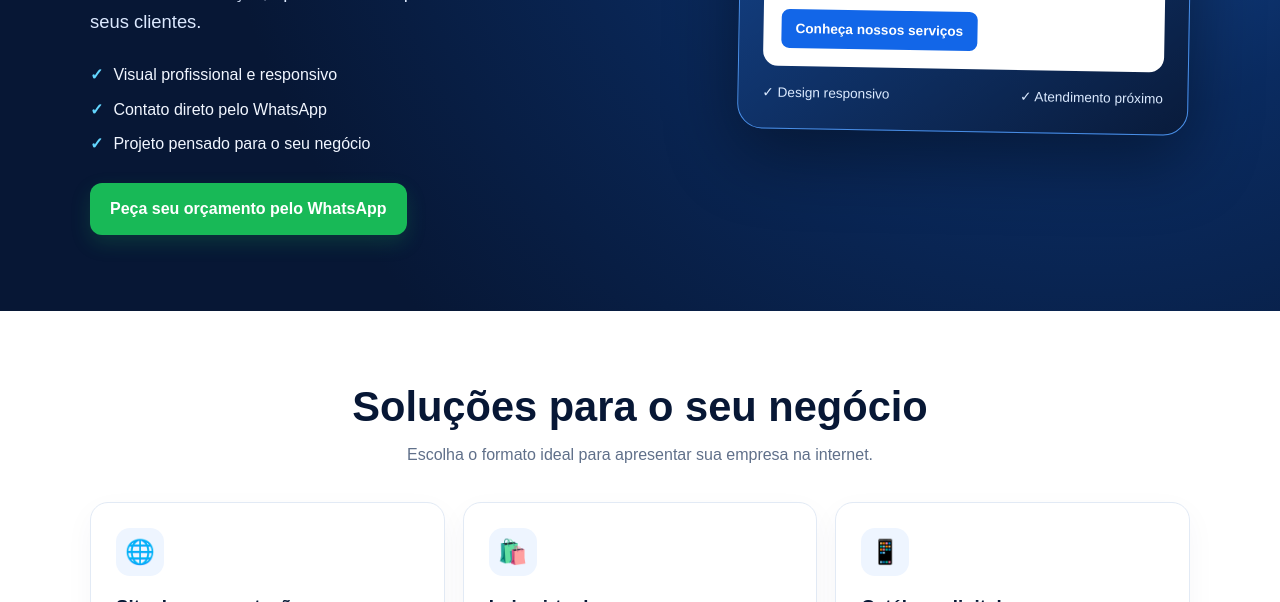
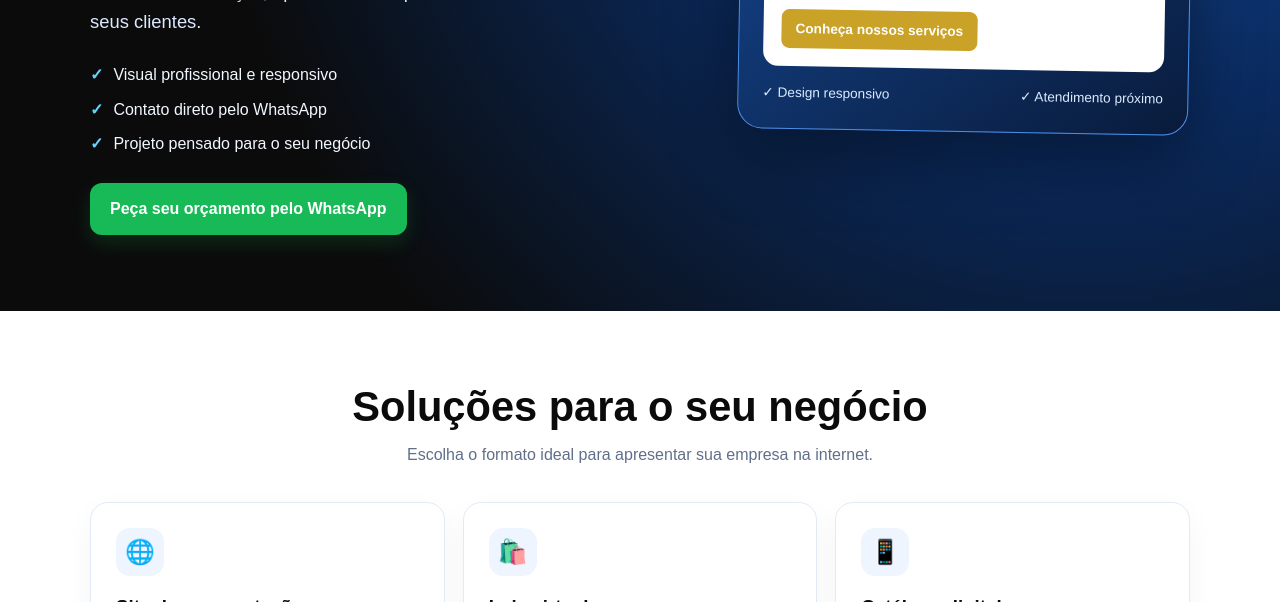
Before and after one commit to sitesemcriacao/Sites-em-criacao, a plain HTML site: page index.html in a window 1280 px wide. Shown: the part 498-1100 px from the top of the page. Drawn offline with Linux system fonts and the light colour scheme.

Commit message:
Update index.html
Alteração das cores

```diff
--- a/index.html
+++ b/index.html
@@ -6,7 +6,7 @@
 <meta name="description" content="Sites em Criação: sites modernos, catálogos digitais e lojas virtuais para pequenas empresas. Peça seu orçamento pelo WhatsApp.">
 <title>JS Sites em Criação | Sua empresa merece estar na internet</title>
 <style>
-:root{--navy:#071735;--blue:#1266e8;--cyan:#20b8ef;--ink:#10213e;--muted:#60708a;--pale:#eef5ff;--green:#18b957}
+:root{--navy:#0b0b0b;--blue:#c9a227;--cyan:#e5c76b;--ink:#151515;--muted:#60708a;--pale:#eef5ff;--green:#18b957}
 *{box-sizing:border-box}html{scroll-behavior:smooth}body{margin:0;font-family:Arial,Helvetica,sans-serif;color:var(--ink);line-height:1.6;background:#fff}
 a{text-decoration:none;color:inherit}.wrap{width:min(1100px,92%);margin:auto}
 header{background:#fff;border-bottom:1px solid #e7edf7;position:sticky;top:0;z-index:5}
```
